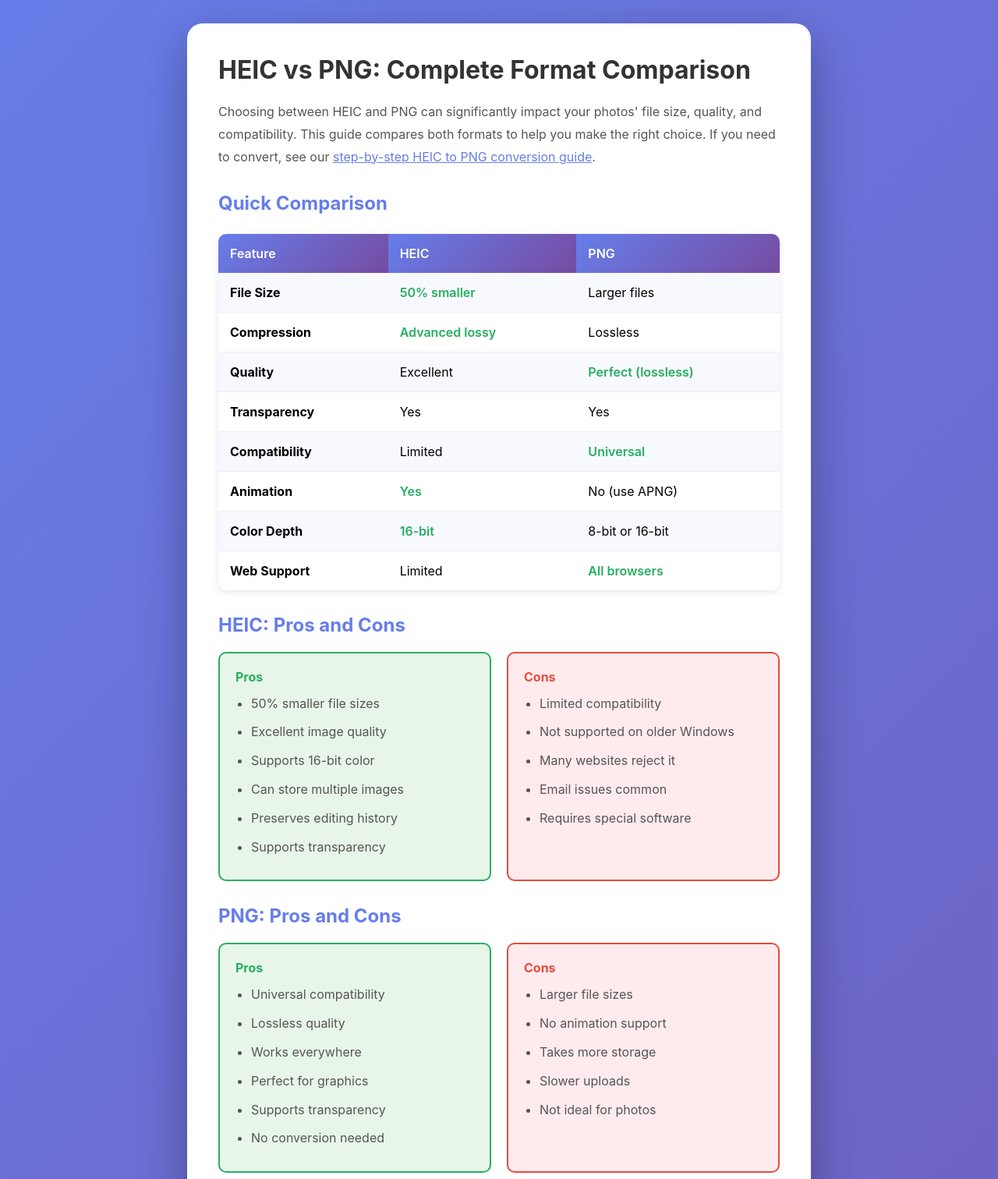
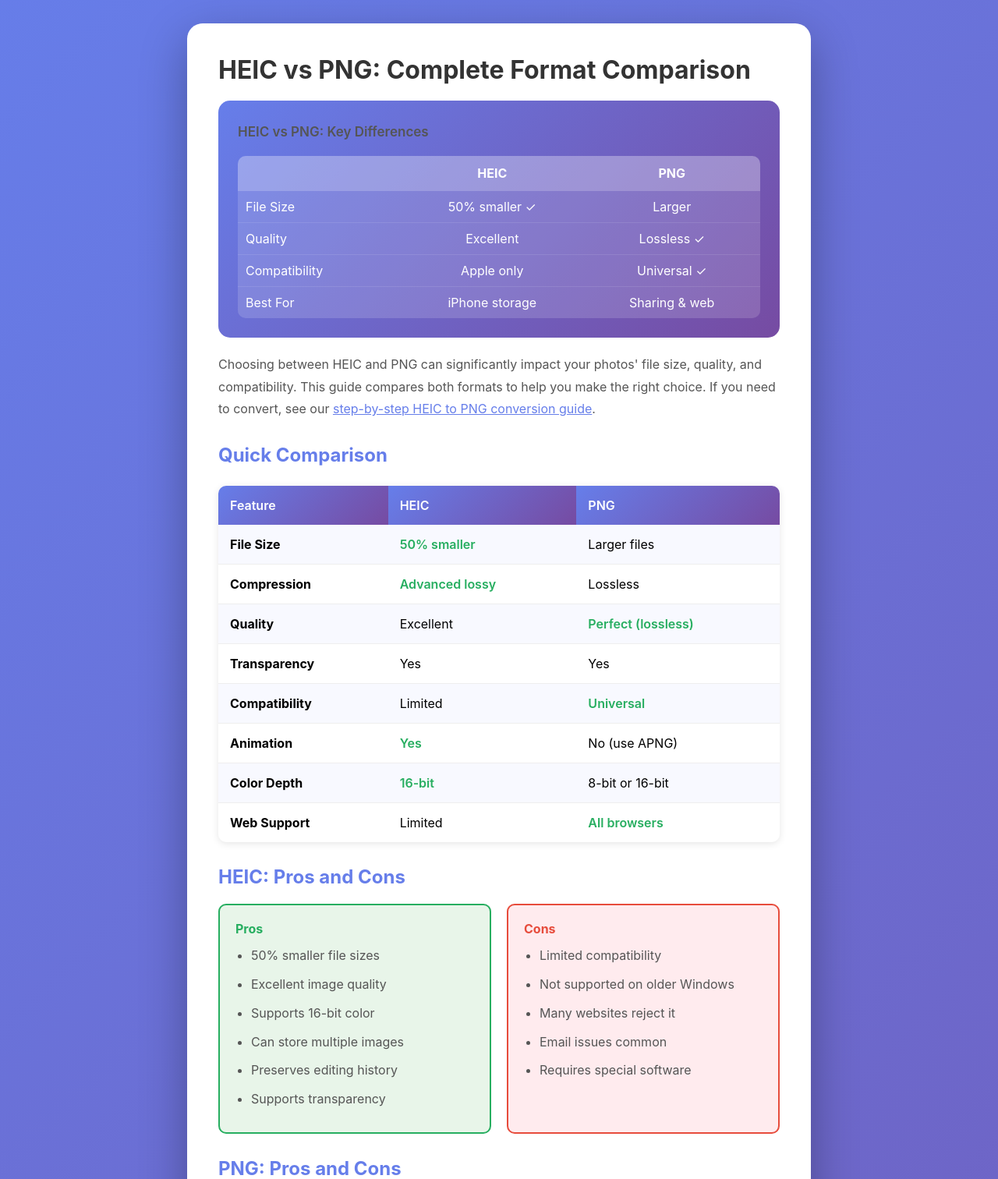
Before and after one commit to ryanpate/honeycovert, a Flask app: page /heic-vs-png in a window 1280 px wide. Shown: the part 107-1619 px from the top of the page at 78% size. Run offline with Flask 3, Linux system fonts and the light colour scheme.

Commit message:
Add featured snippet optimization boxes to SEO pages
Add prominent snippet boxes optimized for Google position 0 results:
- what-is-heic.html: Definition snippet answering "What is HEIC?"
- how-to-convert-heic-to-png.html: Numbered steps snippet
- heic-vs-png.html: Comparison table snippet
- heic-not-opening-windows.html: Troubleshooting steps snippet

Co-Authored-By: Claude Opus 4.5 <noreply@anthropic.com>

```diff
--- a/templates/heic-vs-png.html
+++ b/templates/heic-vs-png.html
@@ -427,6 +427,38 @@
         <div class="container">
         <h1>HEIC vs PNG: Complete Format Comparison</h1>
 
+        <!-- Featured Snippet Optimized Comparison Table -->
+        <div class="snippet-box" style="background: linear-gradient(135deg, #667eea 0%, #764ba2 100%); color: white; padding: 25px; border-radius: 15px; margin: 20px 0;">
+            <p style="font-weight: 600; margin-bottom: 15px; font-size: 17px;">HEIC vs PNG: Key Differences</p>
+            <table style="width: 100%; border-collapse: collapse; background: rgba(255,255,255,0.15); border-radius: 10px; overflow: hidden;">
+                <tr style="background: rgba(255,255,255,0.2);">
+                    <th style="padding: 12px; text-align: left; border-bottom: 1px solid rgba(255,255,255,0.2);"></th>
+                    <th style="padding: 12px; text-align: center; border-bottom: 1px solid rgba(255,255,255,0.2);">HEIC</th>
+                    <th style="padding: 12px; text-align: center; border-bottom: 1px solid rgba(255,255,255,0.2);">PNG</th>
+                </tr>
+                <tr>
+                    <td style="padding: 10px; border-bottom: 1px solid rgba(255,255,255,0.1);">File Size</td>
+                    <td style="padding: 10px; text-align: center; border-bottom: 1px solid rgba(255,255,255,0.1);">50% smaller ✓</td>
+                    <td style="padding: 10px; text-align: center; border-bottom: 1px solid rgba(255,255,255,0.1);">Larger</td>
+                </tr>
+                <tr>
+                    <td style="padding: 10px; border-bottom: 1px solid rgba(255,255,255,0.1);">Quality</td>
+                    <td style="padding: 10px; text-align: center; border-bottom: 1px solid rgba(255,255,255,0.1);">Excellent</td>
+                    <td style="padding: 10px; text-align: center; border-bottom: 1px solid rgba(255,255,255,0.1);">Lossless ✓</td>
+                </tr>
+                <tr>
+                    <td style="padding: 10px; border-bottom: 1px solid rgba(255,255,255,0.1);">Compatibility</td>
+                    <td style="padding: 10px; text-align: center; border-bottom: 1px solid rgba(255,255,255,0.1);">Apple only</td>
+                    <td style="padding: 10px; text-align: center; border-bottom: 1px solid rgba(255,255,255,0.1);">Universal ✓</td>
+                </tr>
+                <tr>
+                    <td style="padding: 10px;">Best For</td>
+                    <td style="padding: 10px; text-align: center;">iPhone storage</td>
+                    <td style="padding: 10px; text-align: center;">Sharing & web</td>
+                </tr>
+            </table>
+        </div>
+
         <p>Choosing between HEIC and PNG can significantly impact your photos' file size, quality, and compatibility. This guide compares both formats to help you make the right choice. If you need to convert, see our <a href="/how-to-convert-heic-to-png" style="color: #667eea;">step-by-step HEIC to PNG conversion guide</a>.</p>
 
         <h2>Quick Comparison</h2>
--- a/templates/what-is-heic.html
+++ b/templates/what-is-heic.html
@@ -355,6 +355,11 @@
         <div class="container">
         <h1>What is HEIC? Complete Guide to Apple's Image Format</h1>
 
+        <!-- Featured Snippet Optimized Definition -->
+        <div class="snippet-box" style="background: linear-gradient(135deg, #667eea 0%, #764ba2 100%); color: white; padding: 25px; border-radius: 15px; margin: 20px 0;">
+            <p style="font-size: 18px; line-height: 1.7; margin: 0;"><strong>HEIC (High Efficiency Image Container)</strong> is Apple's default photo format for iPhone and iPad, introduced in iOS 11. HEIC files are 50% smaller than JPEGs while maintaining the same image quality, allowing you to store twice as many photos. HEIC uses advanced HEVC compression and supports features like 16-bit color, transparency, and Live Photos.</p>
+        </div>
+
         <p>If you've ever tried to share an iPhone photo with a Windows user or upload it to a website, you've probably encountered the mysterious .HEIC file extension. This comprehensive guide explains everything you need to know about the HEIC format and <a href="/how-to-convert-heic-to-png" style="color: #667eea;">how to convert it</a> when needed.</p>
 
         <h2>Understanding HEIC: The Basics</h2>
```
Also changed, not shown: templates/heic-not-opening-windows.html (+11 -0 lines), templates/how-to-convert-heic-to-png.html (+11 -0 lines).
